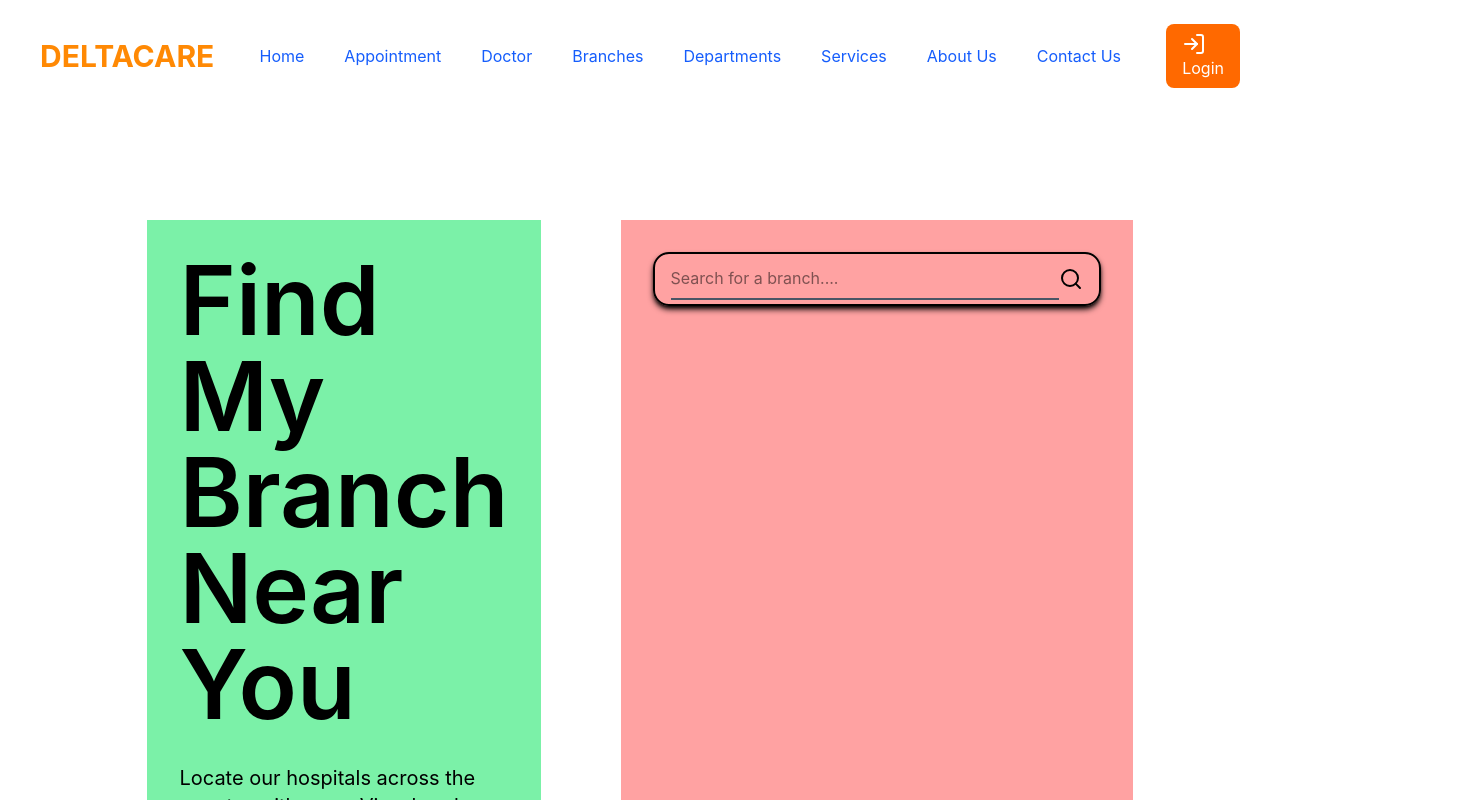
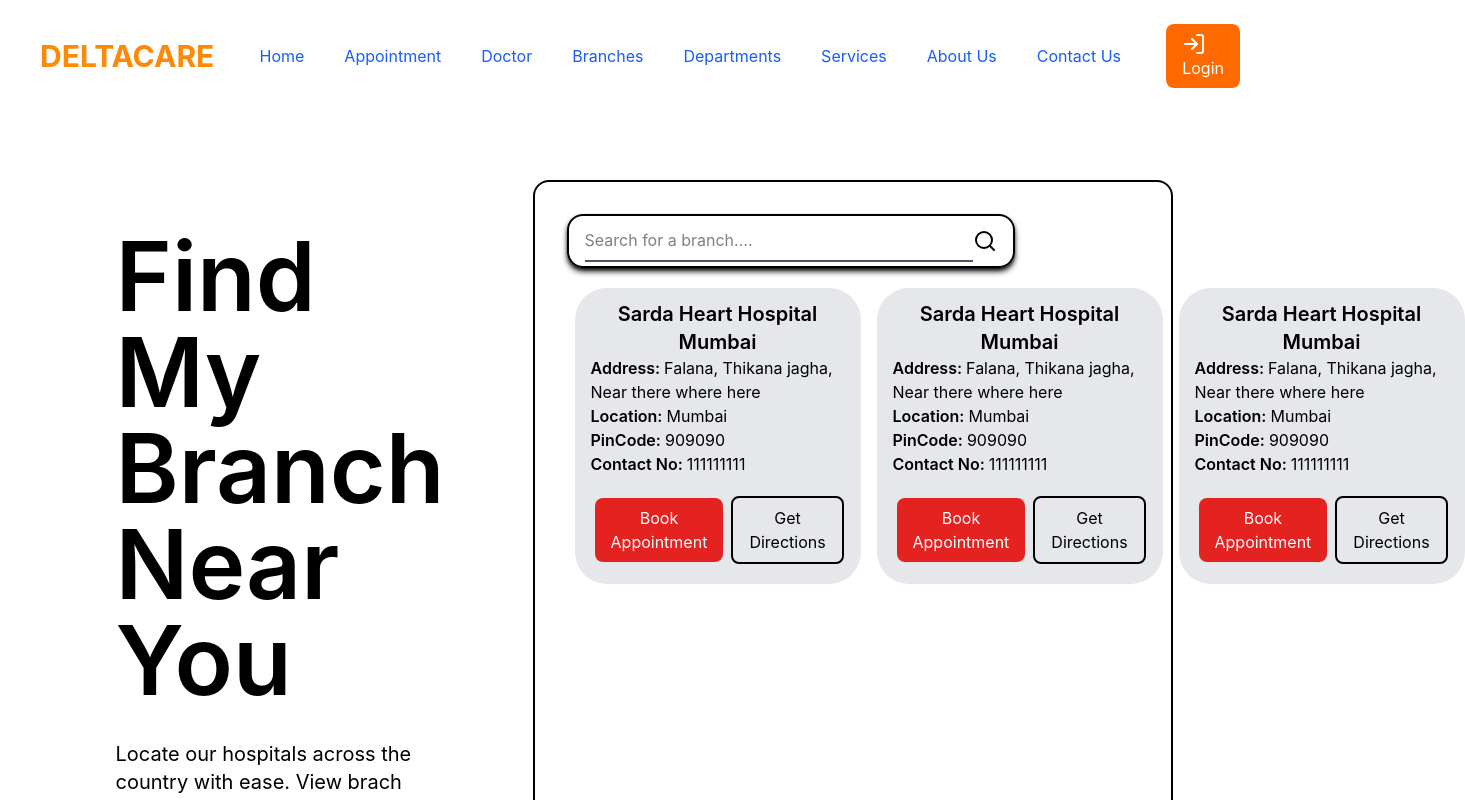
Before and after one commit to op2624685-sys/Hospital-Management-System, a React app in the folder Frontend/: page /branches in a window 1280 px wide. Shown: the top 800 px of the page, 1465 px wide, since content can reach past the window. Built offline with nearby package versions, Linux system fonts and the light colour scheme; the HTML template or start-up script is replaced by a standard one.

Commit message:
branch page Done

```diff
--- /dev/null
+++ b/Frontend/src/components/BranchCard.jsx
@@ -0,0 +1,19 @@
+import React from 'react'
+
+const BranchCard = () => {
+  return (
+    <div className='branch-card flex flex-col py-1 px-4 mx-2 bg-gray-200 h-1/2 w-1/2 rounded-4xl'>
+              <h3 className='text-xl mt-2 font-semibold text-center'>Sarda Heart Hospital Mumbai</h3>
+              <p className='font-semibold'>Address: <span className='font-normal'>Falana, Thikana jagha, Near there where here</span></p>
+              <p className='font-semibold'>Location: <span className='font-normal'>Mumbai</span></p>
+              <p className='font-semibold'>PinCode: <span className='font-normal'>909090</span></p>
+              <p className='font-semibold'>Contact No: <span className='font-normal'>111111111</span></p>
+              <div className='flex justify-between items-center mt-4  '>
+                <button className='bg-[#e42320] text-white m-1 py-2 px-4 rounded-lg hover:bg-[#d50e0e]'>Book Appointment</button>
+                <button className='bg-transparent m-1 border-2 border-black text-black py-2 px-4 rounded-lg hover:bg-green-500 hover:text-white'>Get Directions</button>
+              </div>
+            </div>
+  )
+}
+
+export default BranchCard
--- a/Frontend/src/pages/Branch.jsx
+++ b/Frontend/src/pages/Branch.jsx
@@ -1,25 +1,27 @@
 import React from 'react'
 import Header from '../components/Header'
 import { Search } from 'lucide-react'
+import BranchCard from '../components/BranchCard'
 
 const Branch = () => {
   return (
     <div className='mt-20 px-20 py-5'>
       <Header />
-      <div className='flex justify-center items-center mt-20 px-30'>
-        <div className='section-1 flex flex-col m-10 p-8 h-150 w-1/2 bg-green-300 '>
+      <div className='flex justify-center items-center mt-10 px-20'>
+        <div className='section-1 flex flex-col m-10 p-2 h-150 w-1/2 bg-transparent '>
           <h2 className='text-8xl font-semibold mb-2'>Find My Branch Near You</h2>
           <p className='text-xl mt-6'>Locate our hospitals across the country with ease. View brach addresses, contact, information and operating hours to plan your visit.</p>
         </div>
-        <div className='section-2 m-10 p-8 h-150 w-2/3 bg-red-300'>
+        <div className='section-2 m-10 p-8 h-170 w-2/3 bg-transparent border-2 border-black rounded-2xl'>
           <form className='flex justify-between py-1 px-4 border-2 rounded-2xl shadow-md shadow-black border-black w-md'>
             <input className='block w-full py-2 px-0 text-md text-black bg-transparent border-0 border-b-2 border-gray-600 appearance-none focus:outline-none focus:ring-0 focus:text-gray-800 focus:border-gray-800 peer' type="search" id="branch_search" name="brach_search" placeholder="Search for a branch...." />
             <button className='cursor-pointer active:scale-80' type="submit"><Search /></button>
           </form>
-
-
-
-
+          <div className='flex flex-row h-full w-full pt-5'>
+            <BranchCard />
+            <BranchCard />
+            <BranchCard />
+          </div>
         </div>
       </div>
     </div>
```
